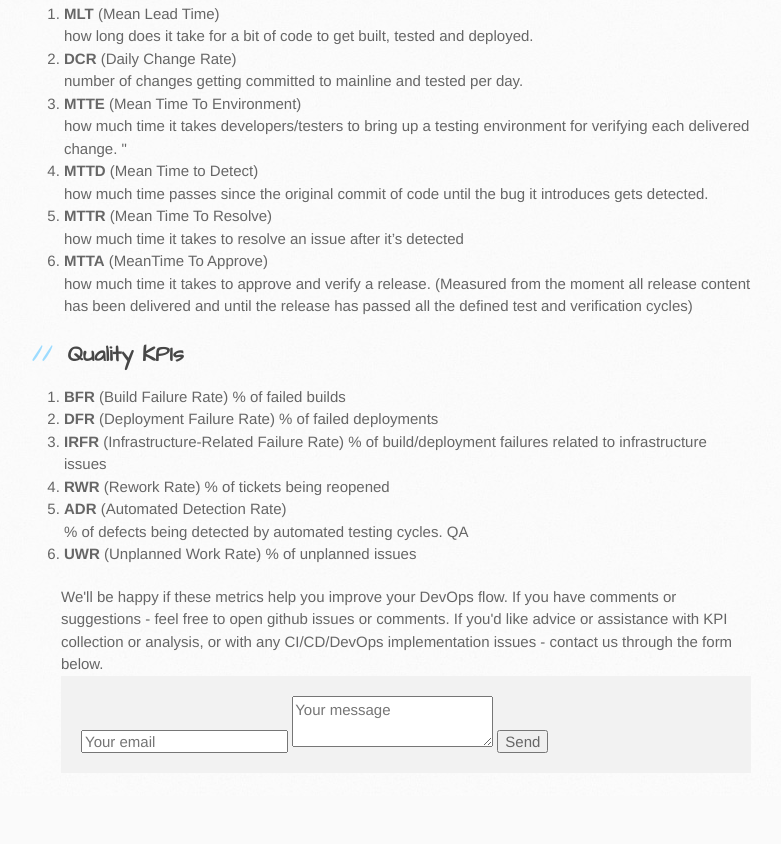
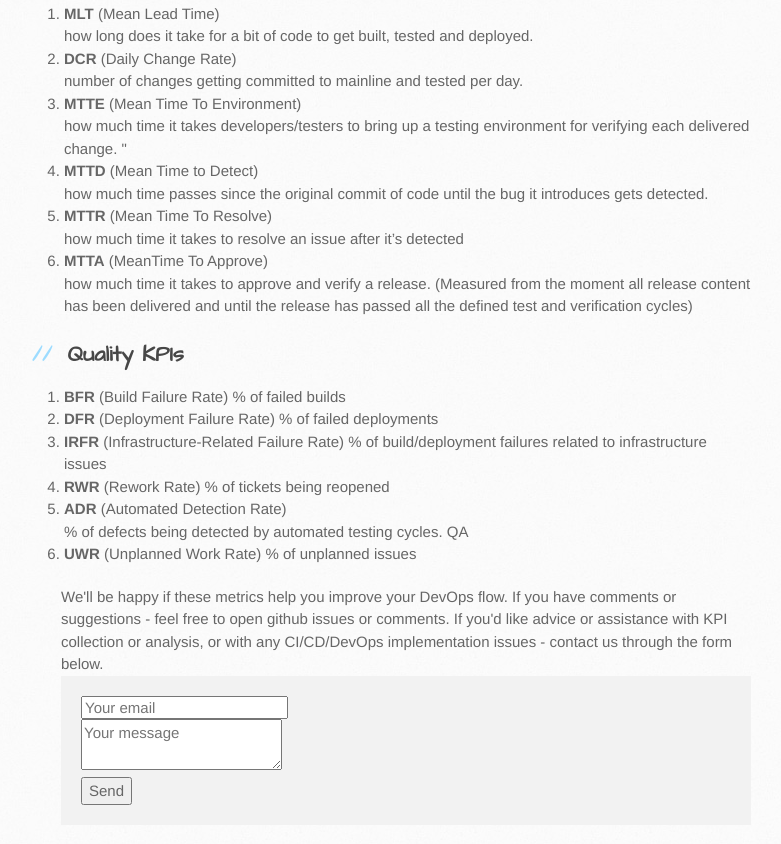
Before and after one commit to otomato-gh/devops-kpis, a plain HTML site: page index.html in a window 1280 px wide. Shown: the part 1070-1914 px from the top of the page, without its empty margins (109-890 px from the left). Before the commit the page ends 1866 px from the top, so only its background shows below. Drawn offline with Linux system fonts and the light colour scheme.

Commit message:
fixing contact form

```diff
--- a/index.html
+++ b/index.html
@@ -125,9 +125,9 @@ If you have comments or suggestions - feel free to open github issues or comment
 If you'd like advice or assistance with KPI collection or analysis, or with any CI/CD/DevOps implementation issues - contact us through the form below.
 <form action="https://formspree.io/contact@otomato.link"
       method="POST">
-    <input name="email" placeholder="Your email" type="email">
-    <textarea name="message" placeholder="Your message"></textarea>
-    <input type="submit" value="Send">
+    <input name="email" placeholder="Your email" type="email"> <br>
+    <textarea name="message" placeholder="Your message"></textarea> <br>
+    <button type="submit">Send</button>
 </form>
                  </section>
         <aside id="sidebar">
```
